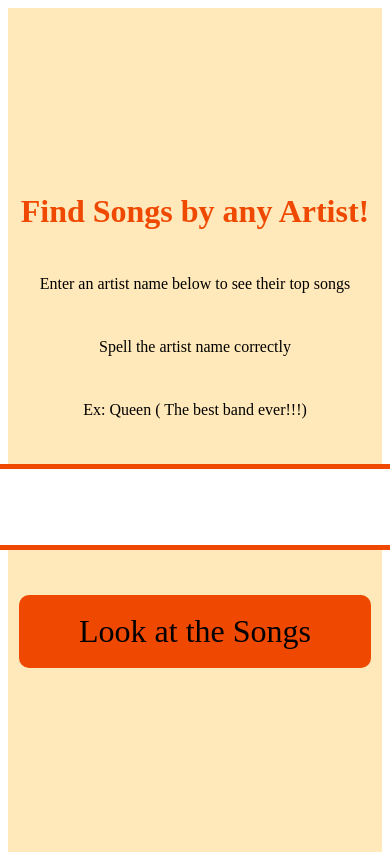
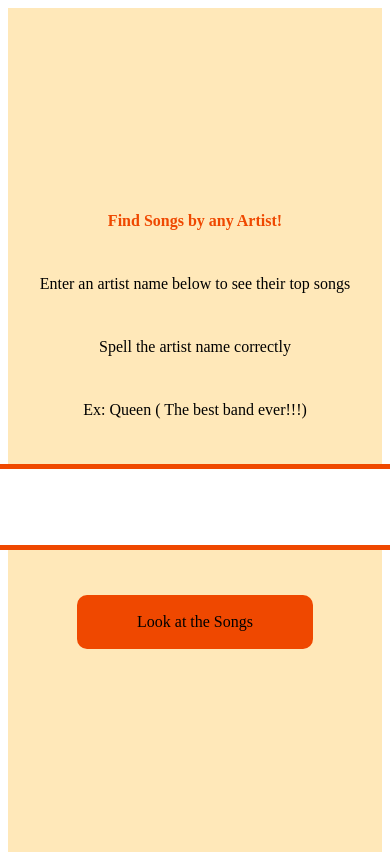
Before and after one commit to RJames34/cs391web2-mp-4, a Next.js app: page / in a window 390 px wide. Shown: the top 860 px of the page. Built offline with nearby package versions, Linux system fonts and the light colour scheme.

Commit message:
Change font sizes to 100% for consistency
Updated font sizes to use relative units for better responsiveness.

```diff
--- a/app/page.tsx
+++ b/app/page.tsx
@@ -16,19 +16,19 @@ const StyledDiv = styled.div`
 `;
 
 const StyledH1 = styled.h1`
-    font-size: 2rem;
+    font-size: 100%;
     color: #ef4800;
     margin: 0;
 `;
 
 const StyledP = styled.p`
-    font-size: 1rem;
+    font-size: 100%;
     color: Black;
     margin: 0;
 `;
 
 const StyledInput = styled.input`
-    font-size: 1rem;
+    font-size: 100%;
     color: Black;
     padding: 18px 24px;
     width: 700px;
@@ -38,7 +38,7 @@ const StyledInput = styled.input`
 `;
 
 const StyledLink = styled(Link)`
-    font-size: 2rem;
+    font-size: 100%;
     padding: 18px 60px;
     background: #ef4800;
     color: Black;
```
